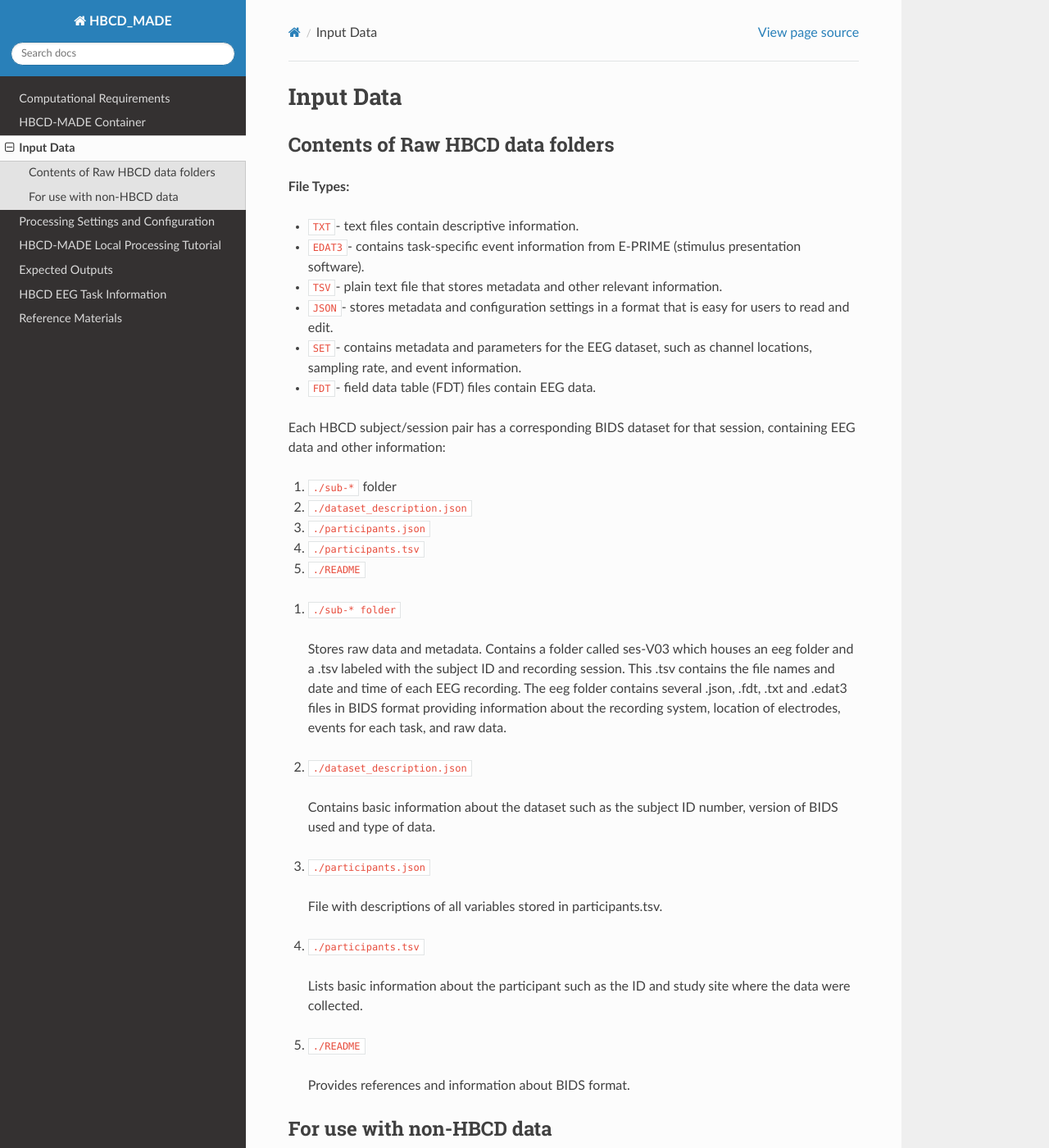
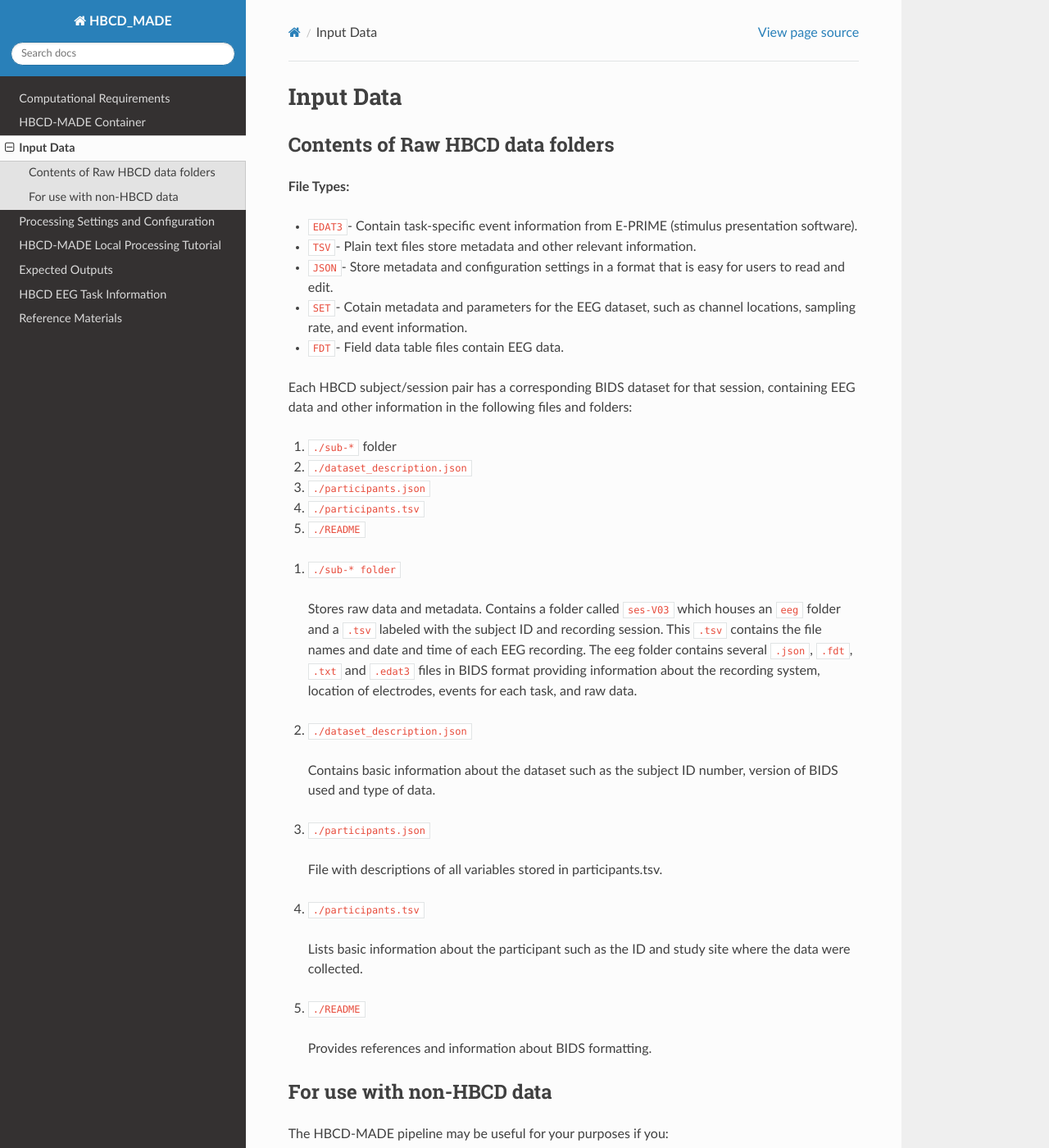
Before and after one commit to DCAN-Labs/HBCD-MADE, a Sphinx documentation site: the page built from docs/source/data_requirements.rst, in a window 1280 px wide and 1400 px high. Shown: the whole window at 82% size. Built offline with Sphinx 7.4.7 and the Read the Docs theme 2.0.0, drawn with Linux system fonts in a browser that asks for light colours.

```diff
--- a/docs/source/computational_requirements.rst
+++ b/docs/source/computational_requirements.rst
@@ -6,7 +6,7 @@ The computational requirements for running HBCD-MADE depend on the amount of inp
 (length of acquisition, number of channels, etc), along with the processing settings
 (down sampling, filtering, etc.).
 
-For an HBCD-style acquisition (1kHz sampling rate, 129 electrodes),
+For an HBCD-style acquisition (1kHz sampling rate, 128 electrodes),
 processing generally takes between one and three hours per session. HBCD-MADE internal processing is generally initiated with 2 CPUs, 40GB of RAM, and 7 hours of compute time.
 
 .. toctree::
--- a/docs/source/data_requirements.rst
+++ b/docs/source/data_requirements.rst
@@ -7,15 +7,14 @@ Contents of Raw HBCD data folders
 
 **File Types:**
 
-- ``TXT``- text files contain descriptive information.
-- ``EDAT3``- contains task-specific event information from E-PRIME (stimulus presentation software).
-- ``TSV``- plain text file that stores metadata and other relevant information.
-- ``JSON``- stores metadata and configuration settings in a format that is easy for users to read and edit.
-- ``SET``- contains metadata and parameters for the EEG dataset, such as channel locations, sampling rate, and event information.
-- ``FDT``- field data table (FDT) files contain EEG data.
+- ``EDAT3``- Contain task-specific event information from E-PRIME (stimulus presentation software).
+- ``TSV``- Plain text files store metadata and other relevant information.
+- ``JSON``- Store metadata and configuration settings in a format that is easy for users to read and edit.
+- ``SET``- Cotain metadata and parameters for the EEG dataset, such as channel locations, sampling rate, and event information.
+- ``FDT``- Field data table files contain EEG data.
 
 
-Each HBCD subject/session pair has a corresponding BIDS dataset for that session, containing EEG data and other information:
+Each HBCD subject/session pair has a corresponding BIDS dataset for that session, containing EEG data and other information in the following files and folders:
 
 (1)	``./sub-*`` folder
 (2)	``./dataset_description.json``
@@ -25,7 +24,7 @@ Each HBCD subject/session pair has a corresponding BIDS dataset for that session
 
 1. ``./sub-* folder``
 
-  Stores raw data and metadata. Contains a folder called ses-V03 which houses an eeg folder and a .tsv labeled with the subject ID and recording session. This .tsv contains the file names and date and time of each EEG recording. The eeg folder contains several .json, .fdt, .txt and .edat3 files in BIDS format providing information about the recording system, location of electrodes, events for each task, and raw data.
+  Stores raw data and metadata. Contains a folder called ``ses-V03`` which houses an ``eeg`` folder and a ``.tsv`` labeled with the subject ID and recording session. This ``.tsv`` contains the file names and date and time of each EEG recording. The eeg folder contains several ``.json``, ``.fdt``, ``.txt`` and ``.edat3`` files in BIDS format providing information about the recording system, location of electrodes, events for each task, and raw data.
 
 2. ``./dataset_description.json``
 
@@ -41,7 +40,7 @@ Each HBCD subject/session pair has a corresponding BIDS dataset for that session
 
 5. ``./README``
 
-  Provides references and information about BIDS format.
+  Provides references and information about BIDS formatting.
 
 
 For use with non-HBCD data
--- a/docs/source/json_configuration.rst
+++ b/docs/source/json_configuration.rst
@@ -4,8 +4,8 @@
 Processing Settings and Configuration
 =====================================
 
-Selections of HBCD-MADE processing parameters are made in .json keys rather than in the MATLAB preprocesing scripts. An example json file used for processing data can be
-found :download:`here <proc_settings.json>`. The settings specified in the JSON file fall under two general categories:
+Selections of HBCD-MADE processing parameters are made in JSON keys rather than in the MATLAB preprocesing scripts. An example ``.json`` used for processing data can be
+found :download:`here <proc_settings.json>`. The settings specified in the JSON fall under two general categories:
 
 
 1. :ref:`Global parameters <Global_settings>` : These settings fall under the JSON key ``global_parameters`` and serve as the default settings across tasks.
--- a/docs/source/tutorial.rst
+++ b/docs/source/tutorial.rst
@@ -30,4 +30,4 @@ HBCD-MADE Local Processing Tutorial
 - Open ``proc_settings_HBCD.json`` and set the ``channel_locations`` path to where HBCD-MADE is stored on your computer.
 
 5. Run ``test_HBCD_MADE.m``
-	Once complete, output will be available in the user-selected output directory. See :doc:`Expected Outputs </expected_outputs.rst>` for descriptions of all HBCD-MADE output.
+	Once complete, output will be available in the user-selected output directory. See :doc:`Expected Outputs </expected_outputs>` for descriptions of all HBCD-MADE output.
```
Also changed, not shown: other parts of docs/source/tutorial.rst (+1 -1 lines), docs/source/resources.rst (+9 -9 lines).
